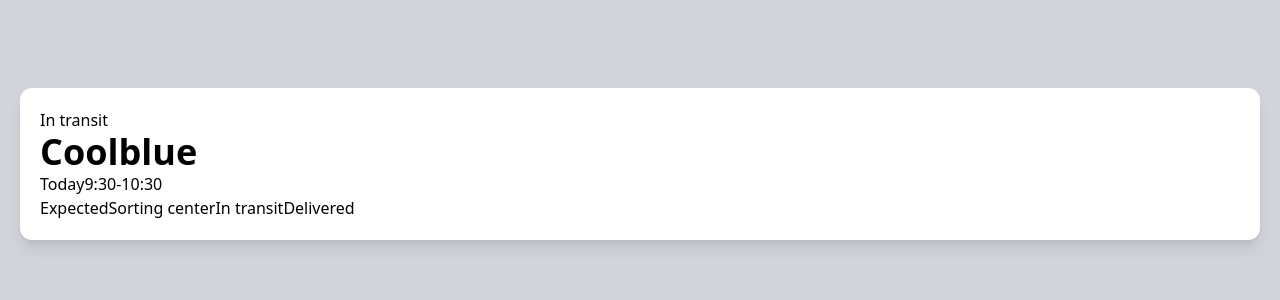
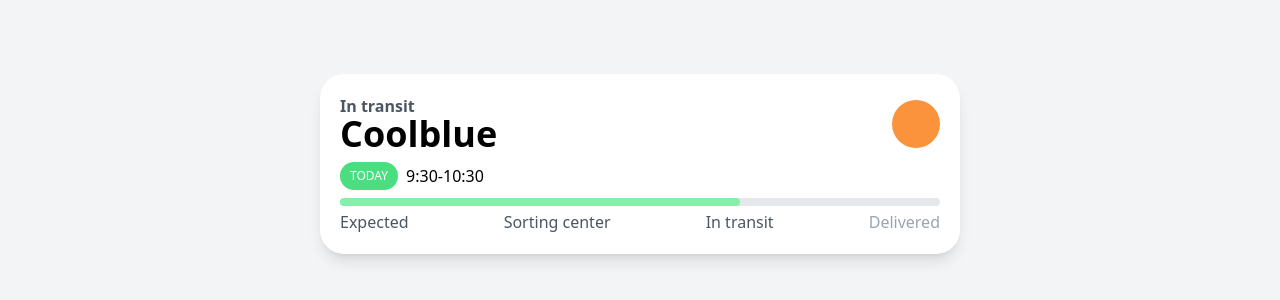
Before and after one commit to cornchiplick/carrot-market-reloaded, a Next.js app: page / in a window 1280 px wide. Shown: the part 236-536 px from the top of the page. Built offline with nearby package versions, Linux system fonts and the light colour scheme.

Commit message:
tailwind css 의 media 쿼리로 다크모드 적용

```diff
--- a/app/page.tsx
+++ b/app/page.tsx
@@ -1,27 +1,38 @@
 export default function Home() {
   return (
-    <main className="bg-gray-300 h-screen flex items-center justify-center p-5">
-      <div className="bg-white shadow-lg p-5 rounded-xl w-full">
-        <div>
+    <main className="bg-gray-100 h-screen flex items-center justify-center p-5 dark:bg-gray-700">
+      <div className="bg-white shadow-lg p-5 rounded-3xl w-full max-w-screen-sm dark:bg-gray-600">
+        <div className="flex justify-between items-center">
           <div className="flex flex-col">
-            <span>In transit</span>
-            <span className="text-4xl font-semibold">Coolblue</span>
+            <span className="text-gray-600 font-semibold -mb-1 dark:text-gray-300">
+              In transit
+            </span>
+            <span className="text-4xl font-semibold dark:text-white">
+              Coolblue
+            </span>
           </div>
-          <div />
-          <div>
-            <span>Today</span>
-            <span>9:30-10:30</span>
-          </div>
-          <div>
-            <div />
-            <div />
-          </div>
-          <div>
-            <span>Expected</span>
-            <span>Sorting center</span>
-            <span>In transit</span>
-            <span>Delivered</span>
-          </div>
+          <div className="size-12 rounded-full bg-orange-400" />
+        </div>
+        <div className="my-2 flex items-center gap-2">
+          <span
+            className="bg-green-400 text-white
+          uppercase px-2.5 py-1.5 text-xs
+          font-medium rounded-full transition
+          hover:bg-green-500 hover:scale-125"
+          >
+            Today
+          </span>
+          <span className="dark:text-gray-100">9:30-10:30</span>
+        </div>
+        <div className="relative">
+          <div className="bg-gray-200 absolute rounded-full w-full h-2 " />
+          <div className="bg-green-300 absolute rounded-full w-2/3 h-2 " />
+        </div>
+        <div className="flex justify-between items-center mt-5 text-gray-600 dark:text-gray-300">
+          <span>Expected</span>
+          <span>Sorting center</span>
+          <span>In transit</span>
+          <span className="text-gray-400 dark:text-gray-500">Delivered</span>
         </div>
       </div>
     </main>
```
